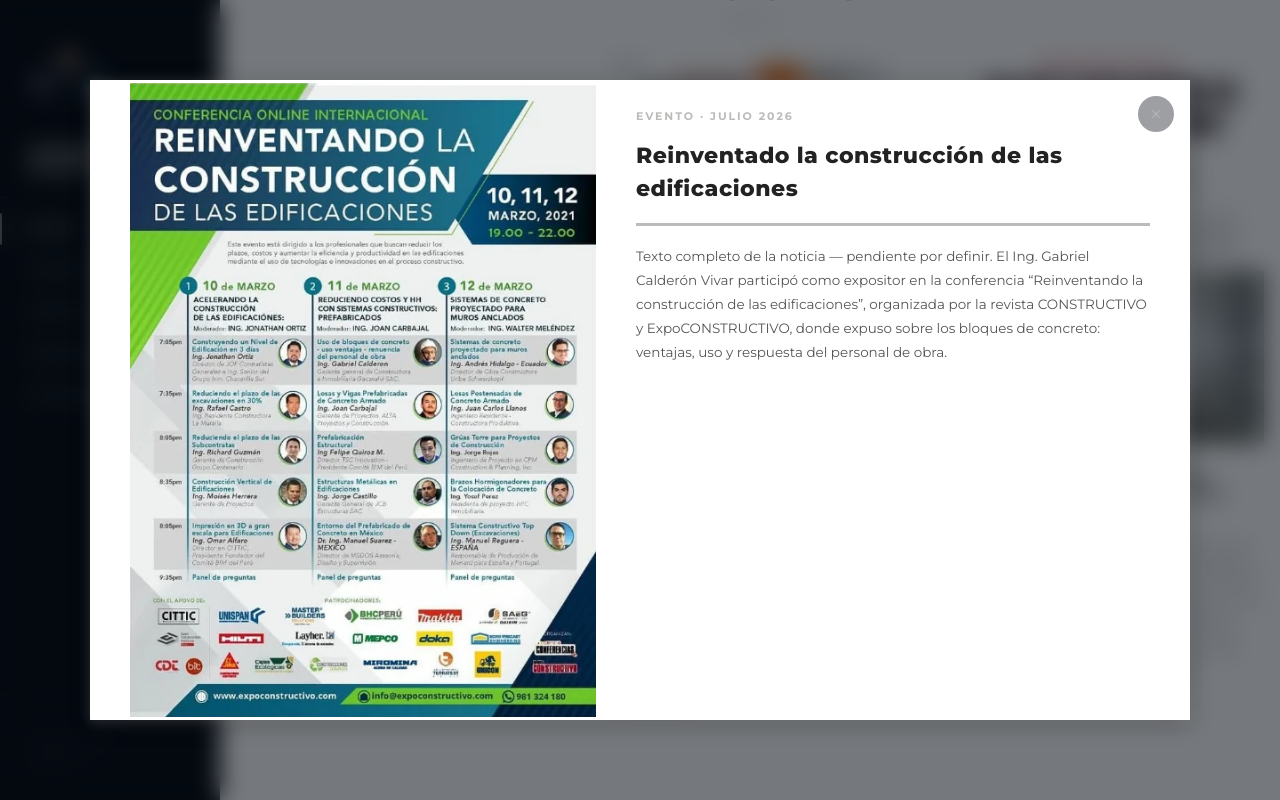
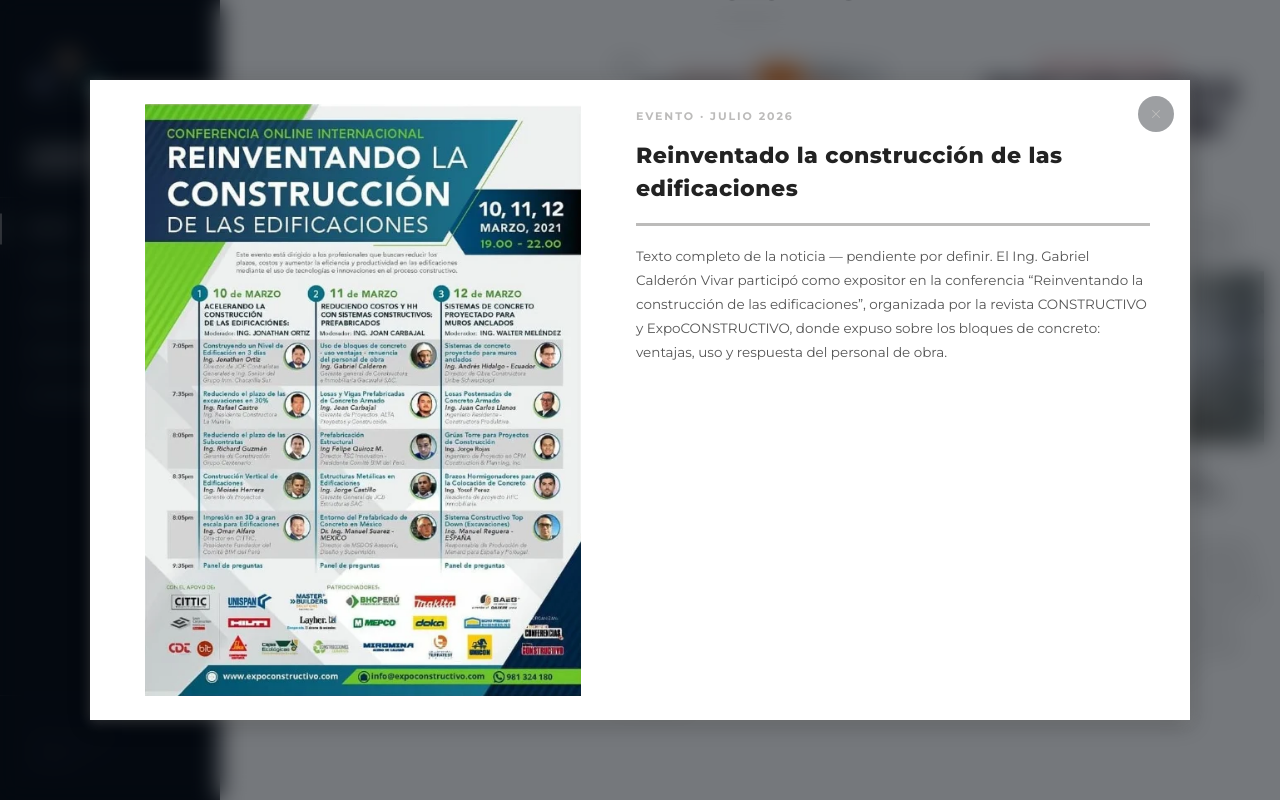
Before and after one commit to ivommb11/gacalvi-landing-page, a React (Vite) app: page / in a window 1280 px wide. Both pictures are taken after a click on the button 375 px from the left and 3799 px from the top of the page. Shown: the part 3399-4199 px from the top of the page. Built offline with nearby package versions, Linux system fonts and the light colour scheme.

Commit message:
menciones fix en laptop

```diff
--- a/src/components/sections/Menciones.tsx
+++ b/src/components/sections/Menciones.tsx
@@ -163,7 +163,7 @@
                 <IconClose width={14} height={14} />
               </button>
 
-              <div className="h-[280px] w-full shrink-0 bg-white md:h-auto md:w-[46%] md:self-stretch md:pl-6 lg:pl-[40px]">
+              <div className="h-[280px] w-full shrink-0 bg-white py-6 md:h-auto md:w-[46%] md:self-stretch md:pl-6 lg:pl-[40px]">
                 <motion.img
                   src={selected.src}
                   alt={selected.alt}
```
